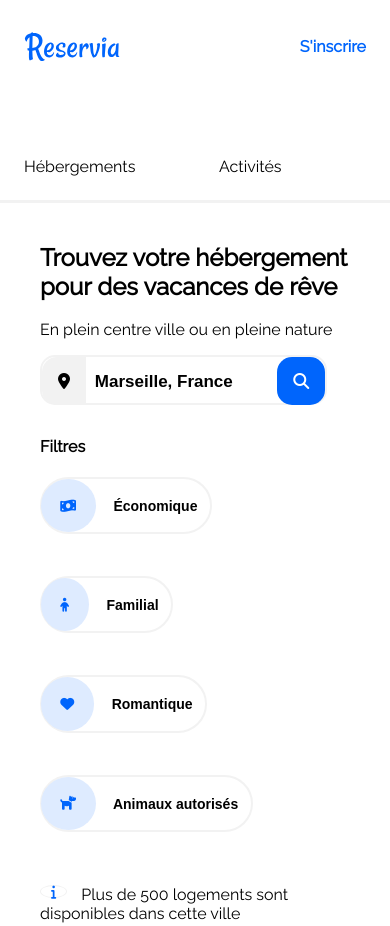
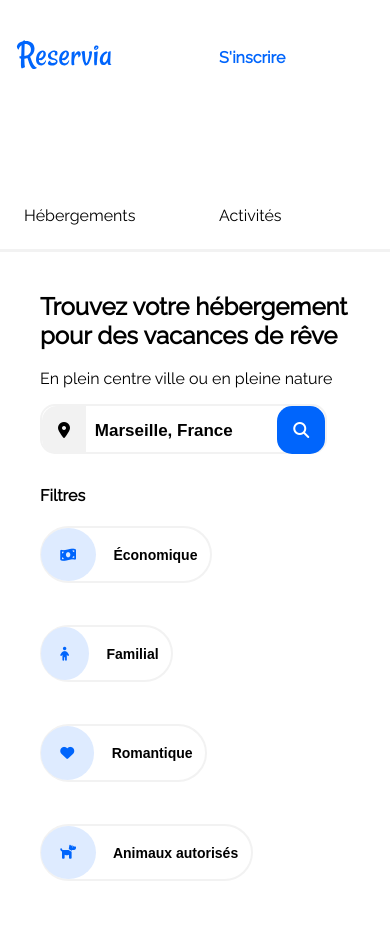
Before and after one commit to fvnny-code/CodeccoFanny_2_20052021, a plain HTML site: page Reservia-version1/index.html in a window 390 px wide. Shown: the top 926 px of the page. Drawn offline with Linux system fonts and the light colour scheme.

Commit message:
HEADER : display grid OK. liens ancres inactifs. Bug ?

```diff
--- a/Reservia-version1/index.html
+++ b/Reservia-version1/index.html
@@ -17,17 +17,15 @@
 <body>
 
     <!-- HEADER -->
-    <!-- REFAIRE AVEC DES GRIDS -->
-
     <header>
         <div class="header-logo">
             <img src="images/logo/Reservia.svg" alt="Logo Reservia" />
-            <a class="subscribe-mobile" href="#">S'inscrire</a>
         </div>
         <nav class="main-nav">
             <a href="#lodging">Hébergements</a>
             <a href="#activities">Activités</a>
-            <!-- les ancres inactives -->
+
+            <!-- ANCRES INACTIVES -->
         </nav>
         <a id="subscribe" href="#">S'inscrire</a>
     </header>
--- a/Reservia-version1/styles.css
+++ b/Reservia-version1/styles.css
@@ -34,38 +34,30 @@
 
 /* HEADER */
 
-/* header-logo */
-
 header {
-  margin: 0 3.5%;
-  display: flex;
-  align-items: center;
+  display: grid;
+  grid-template-columns: 700px 1fr 300px 150px;
+  grid-template-rows: 100px ;
+  margin: 0 50px 0 50px;
   }
 
   .header-logo {
-  display: flex;
-  width: 70%;
-  justify-content: space-between;
-  align-items: center;
-}
+  padding: 2em 1em;
 
-.subscribe-mobile {
-  visibility: hidden;
   }
 
   /* Nav */
 
-.main-nav {
+  .main-nav{
       display: flex;
-  vertical-align: top;
+      justify-content: flex-end;
+
   }
 
   .main-nav a {
   display: flex;
-  justify-content: space-between;
+
       text-decoration: none;
-  text-align: center;
-  width: 50%;
       padding: 1.5em;
       padding-top: 4em;
   }
@@ -77,18 +69,23 @@
       border-top: 3px solid #0065FC;
   }
 
-#subscribe, .subscribe-mobile {
+  #subscribe {
       color: #0065FC;
       font-weight: bold;
       text-decoration: none;
+      padding: 1.5em ;
+      padding-top: 4em;
+      display: flex;
+
   }
 
-#subscribe:hover, .subscribe-mobile:hover {
+  #subscribe:hover {
       color: #0049b8;
       font-size: 18px;
       font-weight: bolder;
       border: none;
   }
+
 
 /* Media Queries */
 
@@ -99,38 +96,30 @@
   }
   /* Header */
   header {
-    max-width: 100%;
-    display: flex;
-    flex-wrap: wrap;
+    display: grid;
+    grid-template-rows: repeat(2, 1fr);
+    grid-template-columns: repeat(2, 1fr);
 }
-  .header-logo {
-    display: flex;
-    justify-content: space-between;
-    align-items: center;
-    width: 100%;
-    padding: 1.5em;
-  }
-  #subscribe {
-    display: none;
-  }
-  .subscribe-mobile {
-    visibility: visible;
-  }
-  /* Nav */
-  .main-nav {
-    display: flex;
-    width: 100%;
+
+.main-nav{
+margin-top: 1em;
+grid-column-start: span 2;
+
 }
 nav a {
-    width: 50%;
-    display: flex;
-    text-align: center;
+
+    width: 100%;
     padding: 1em;
     border-bottom: 3px solid #F2F2F2;
 }
 .main-nav a:hover {
     border-top: none;
     border-bottom: 3px solid #0065FC;
+}
+
+#subscribe{
+grid-area: 2/2/1/2;
+padding-top: 3em;
 }
 }
 
```
Lines whose indentation alone changed are shown as unchanged.
